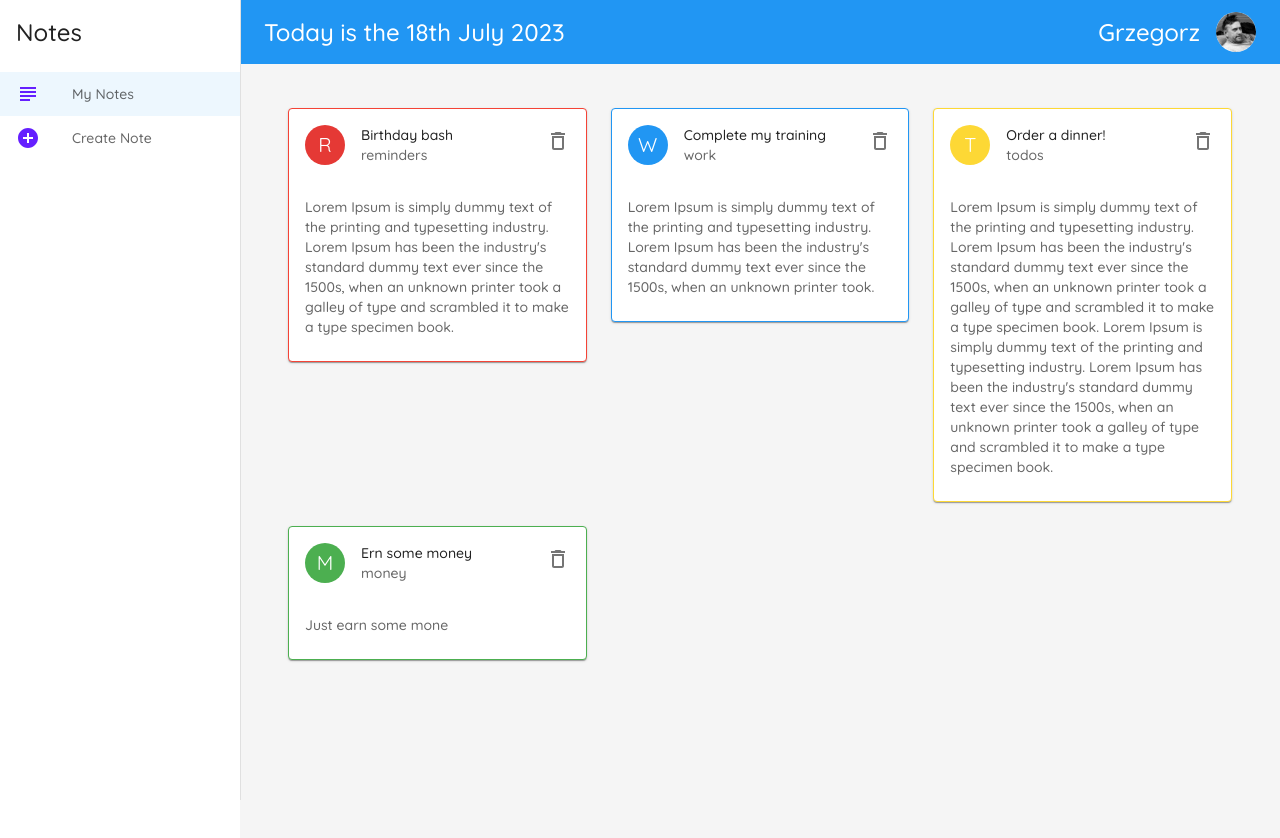
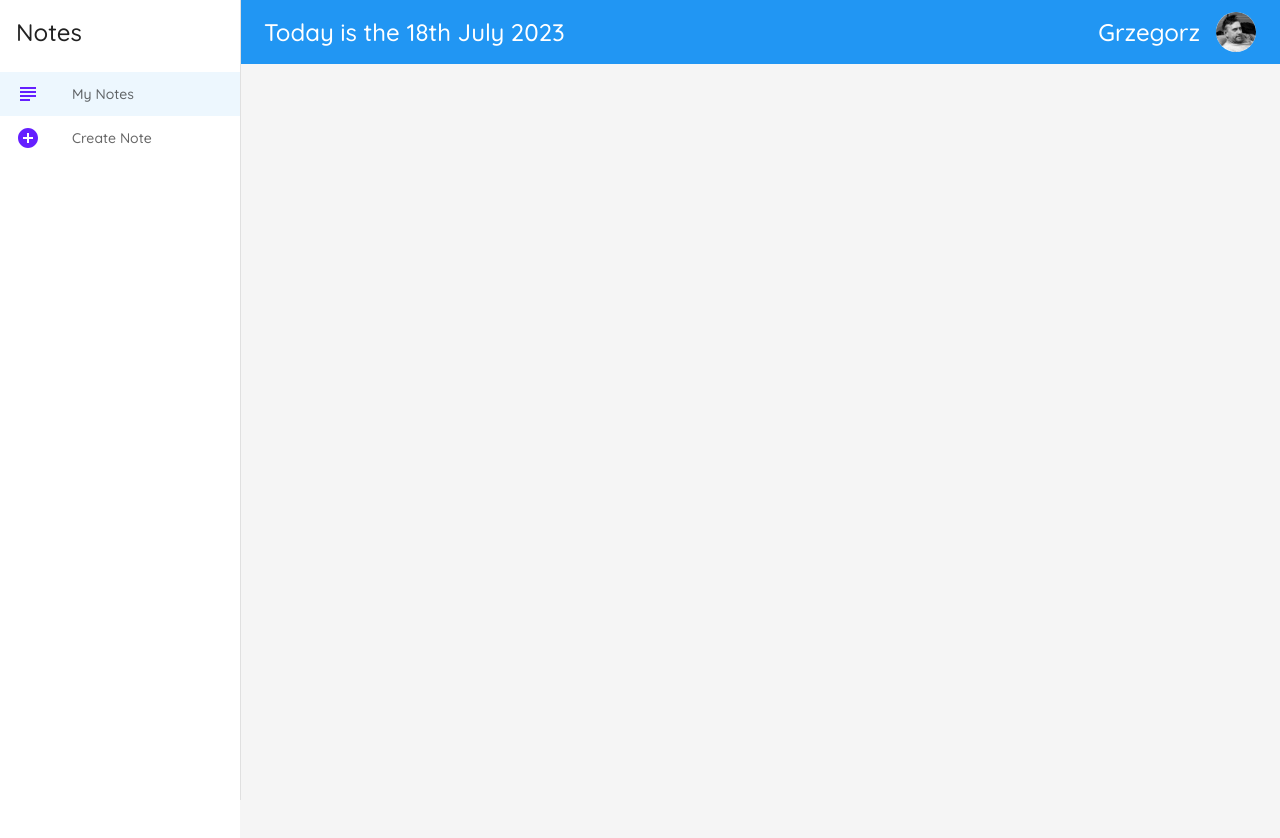
Before and after one commit to GrzegorzPacewicz/notes-mui, a React (Vite) app: page / in a window 1280 px wide. Shown: the top 838 px of the page. Built offline with nearby package versions, Linux system fonts and the light colour scheme; data requests are answered from the project's data file.

Commit message:
Notes moved to localStorage

```diff
--- a/src/pages/CreateNote/CreateNote.jsx
+++ b/src/pages/CreateNote/CreateNote.jsx
@@ -5,7 +5,6 @@ import { useState } from "react";
 import { useNavigate } from "react-router-dom";
 
 const CreateNote = () => {
-
     const [title, setTitle] = useState('');
     const [details, setDetails] = useState('');
     const [titleError, setTitleError] = useState(false);
@@ -14,42 +13,48 @@ const CreateNote = () => {
     const navigate = useNavigate();
 
     const handleSubmit = (event) => {
-        event.preventDefault()
-        setTitleError(false)
-        setDetailsError(false)
+        event.preventDefault();
+        setTitleError(false);
+        setDetailsError(false);
 
-        if (title === '') {
-            setTitleError(true)
+        if (title.trim() === '') {
+            setTitleError(true);
         }
 
-        if (details === '') {
-            setDetailsError(true)
+        if (details.trim() === '') {
+            setDetailsError(true);
         }
 
-        if (title && details) {
-            fetch('http://localhost:8000/notes', {
-                method: 'POST',
-                headers: {"Content-type": "application/json"},
-                body: JSON.stringify({ title, details, category })
-            }).then(() => navigate('/'))
+        if (title.trim() && details.trim()) {
+            // Create a new note object with the provided data
+            const newNote = {
+                id: Date.now(), // You can use a unique identifier like the current timestamp
+                title,
+                details,
+                category,
+            };
+
+            // Get existing notes from local storage or initialize an empty array
+            const existingNotes = JSON.parse(localStorage.getItem('notes')) || [];
+
+            // Add the new note to the existing notes array
+            const updatedNotes = [...existingNotes, newNote];
+
+            // Save the updated notes array to local storage
+            localStorage.setItem('notes', JSON.stringify(updatedNotes));
+
+            // Navigate to the home page after saving the note
+            navigate('/');
         }
-    }
+    };
 
     return (
-
         <Container>
-
-            <Typography
-                variant="h6"
-                component="h2"
-                color="textSecondary"
-                gutterBottom
-            >
+            <Typography variant="h6" component="h2" color="textSecondary" gutterBottom>
                 Create a New Note
             </Typography>
 
             <form noValidate autoComplete="off" onSubmit={handleSubmit}>
-
                 <StyledTextField
                     onChange={(event) => setTitle(event.target.value)}
                     variant="outlined"
@@ -58,8 +63,7 @@ const CreateNote = () => {
                     fullWidth
                     required
                     error={titleError}
-                >
-                </StyledTextField>
+                />
 
                 <StyledTextField
                     onChange={(event) => setDetails(event.target.value)}
@@ -71,8 +75,7 @@ const CreateNote = () => {
                     fullWidth
                     required
                     error={detailsError}
-                >
-                </StyledTextField>
+                />
 
                 <StyledFormControl>
                     <FormLabel>Note Category</FormLabel>
@@ -81,10 +84,10 @@ const CreateNote = () => {
                         onChange={(event) => setCategory(event.target.value)}
                         color="primary"
                     >
-                        <FormControlLabel value="money" control={<Radio/>} label="Money"/>
-                        <FormControlLabel value="todos" control={<Radio/>} label="Todos"/>
-                        <FormControlLabel value="reminders" control={<Radio/>} label="Reminders"/>
-                        <FormControlLabel value="work" control={<Radio/>} label="Work"/>
+                        <FormControlLabel value="money" control={<Radio />} label="Money" />
+                        <FormControlLabel value="todos" control={<Radio />} label="Todos" />
+                        <FormControlLabel value="reminders" control={<Radio />} label="Reminders" />
+                        <FormControlLabel value="work" control={<Radio />} label="Work" />
                     </RadioGroup>
                 </StyledFormControl>
 
@@ -92,13 +95,11 @@ const CreateNote = () => {
                     type="submit"
                     color="primary"
                     variant="contained"
-                    endIcon={<KeyboardArrowRightIcon/>}
+                    endIcon={<KeyboardArrowRightIcon />}
                 >
                     Submit
                 </Button>
-
             </form>
-
         </Container>
     );
 };
--- a/src/pages/Notes/Notes.jsx
+++ b/src/pages/Notes/Notes.jsx
@@ -3,37 +3,35 @@ import { useEffect, useState } from "react";
 import NoteCard from "../../components/NoteCard.jsx";
 
 const Notes = () => {
-
-    const [notes, setNotes] = useState([])
-
-    // json-server --watch data/db.json --port 8000
+    const [notes, setNotes] = useState([]);
 
     useEffect(() => {
-        fetch('http://localhost:8000/notes')
-            .then(res => res.json())
-            .then(data => setNotes(data))
-    }, [])
+        // Read data from local storage on component mount
+        const storedNotes = JSON.parse(localStorage.getItem("notes"));
+        if (storedNotes) {
+            setNotes(storedNotes);
+        } else {
+            // If no data in local storage, initialize with empty array
+            setNotes([]);
+        }
+    }, []);
 
-    const handleDelete = async (id) => {
-        await fetch('http://localhost:8000/notes/' + id, {
-            method: 'DELETE'
-        })
-
-        const newNotes = notes.filter(note => note.id !== id)
-        setNotes(newNotes)
-    }
+    const handleDelete = (id) => {
+        // Filter out the deleted note and update local storage
+        const newNotes = notes.filter((note) => note.id !== id);
+        setNotes(newNotes);
+        localStorage.setItem("notes", JSON.stringify(newNotes));
+    };
 
     return (
-        <Container sx={{marginTop: "20px"}}>
-
+        <Container sx={{ marginTop: "20px" }}>
             <Grid container spacing={3}>
-                {notes.map(note => (
+                {notes.map((note) => (
                     <Grid item xs={12} md={6} lg={4} key={note.id}>
-                        <NoteCard note={note} handleDelete={handleDelete}/>
+                        <NoteCard note={note} handleDelete={() => handleDelete(note.id)} />
                     </Grid>
                 ))}
             </Grid>
-
         </Container>
     );
 };
```
